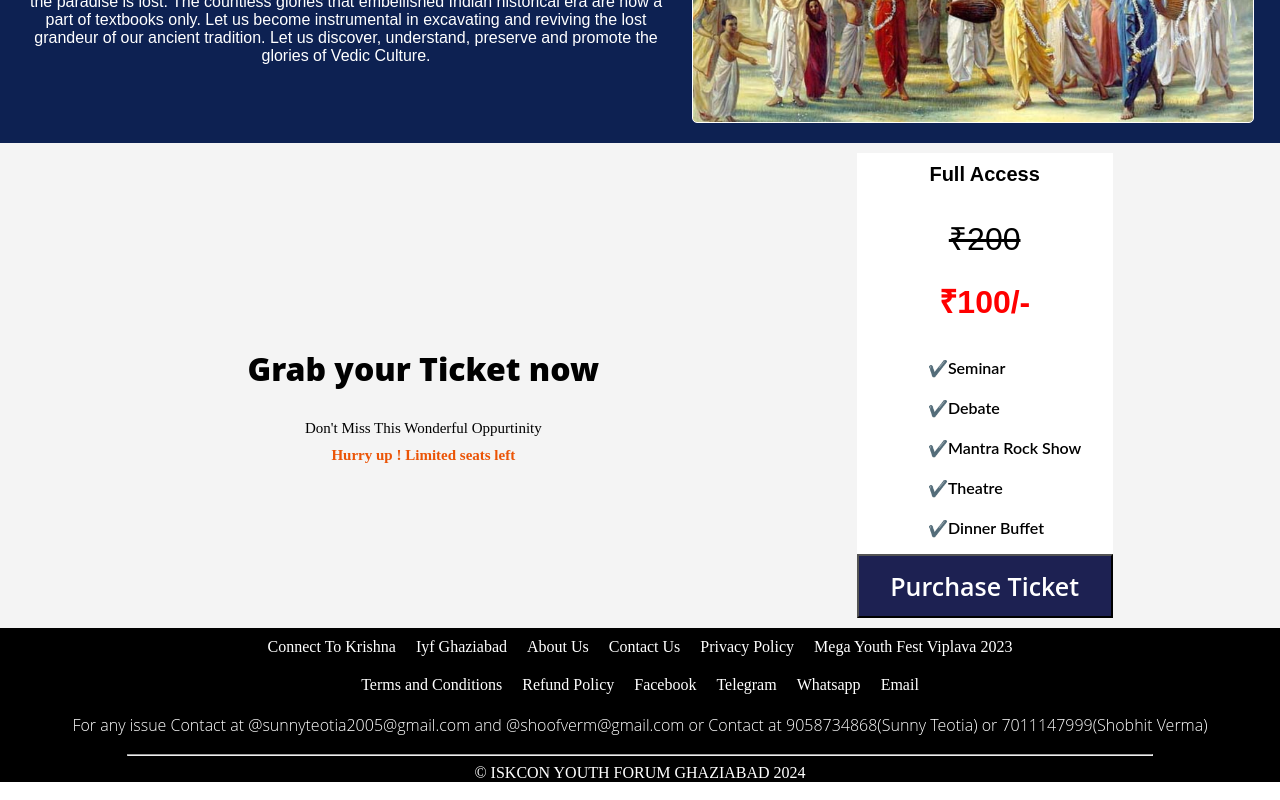
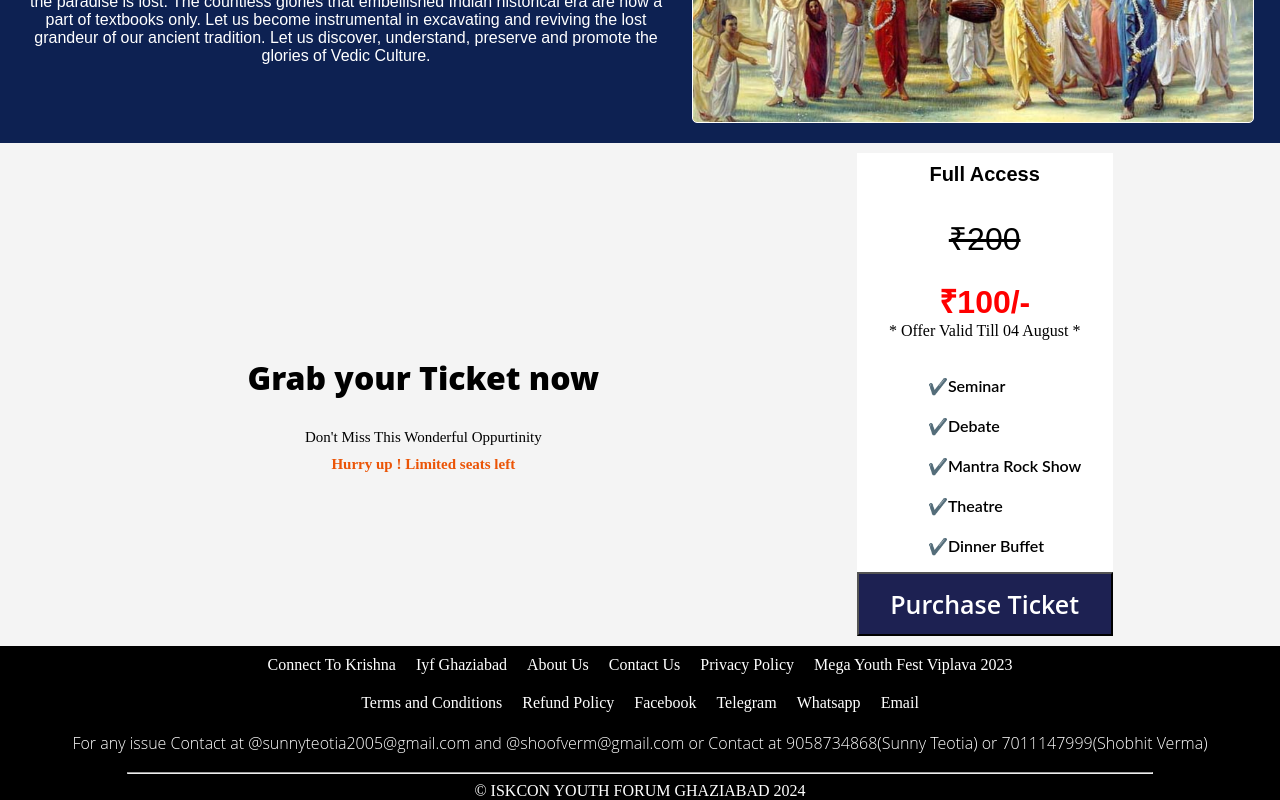
Before and after one commit to ConnectToKrsna/UmangApp, a React (Vite) app in the folder Umang Festival/: page / in a window 1280 px wide. Shown: the part 3046-3846 px from the top of the page. Built offline with nearby package versions, Linux system fonts and the light colour scheme; a web font is replaced by a local one.

Commit message:
Update Action.jsx

```diff
--- a/Umang Festival/src/Action.jsx
+++ b/Umang Festival/src/Action.jsx
@@ -31,6 +31,9 @@ export default function Action(){
                 <div className="price2">
                     ₹100/-
                 </div>
+                <div className="offer">
+                    * Offer Valid Till 04 August *
+                </div>
                 <ul className="features">
                     <li>
                     Seminar</li>
```
